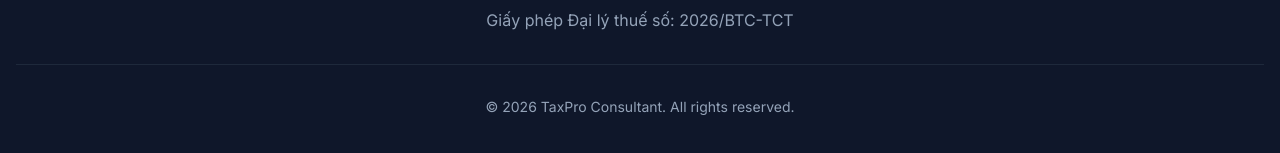
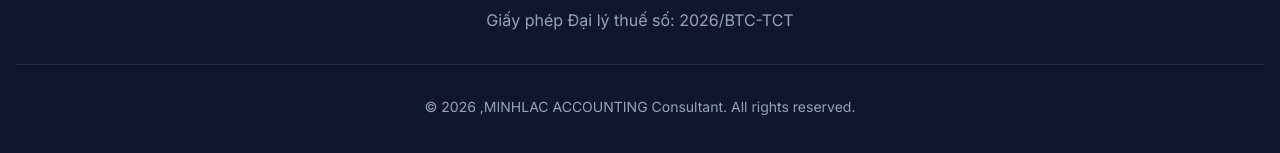
Before and after one commit to dohuuhongminh-source/dailythueMinhLac, a plain HTML site: page index.html in a window 1280 px wide. Shown: the part 2523-2676 px from the top of the page. Drawn offline with nearby package versions, Linux system fonts and the light colour scheme.

Commit message:
Update index.html

```diff
--- a/index.html
+++ b/index.html
@@ -136,7 +136,7 @@
             <p>Địa chỉ: Tầng 10, Tòa nhà tài chính, Quận 1, TP. Hồ Chí Minh</p>
             <p class="mt-2">Giấy phép Đại lý thuế số: 2026/BTC-TCT</p>
             <div class="mt-8 pt-8 border-t border-slate-800 text-sm">
-                &copy; 2026 TaxPro Consultant. All rights reserved.
+                &copy; 2026 ,MINHLAC ACCOUNTING Consultant. All rights reserved.
             </div>
         </div>
     </footer>
```
